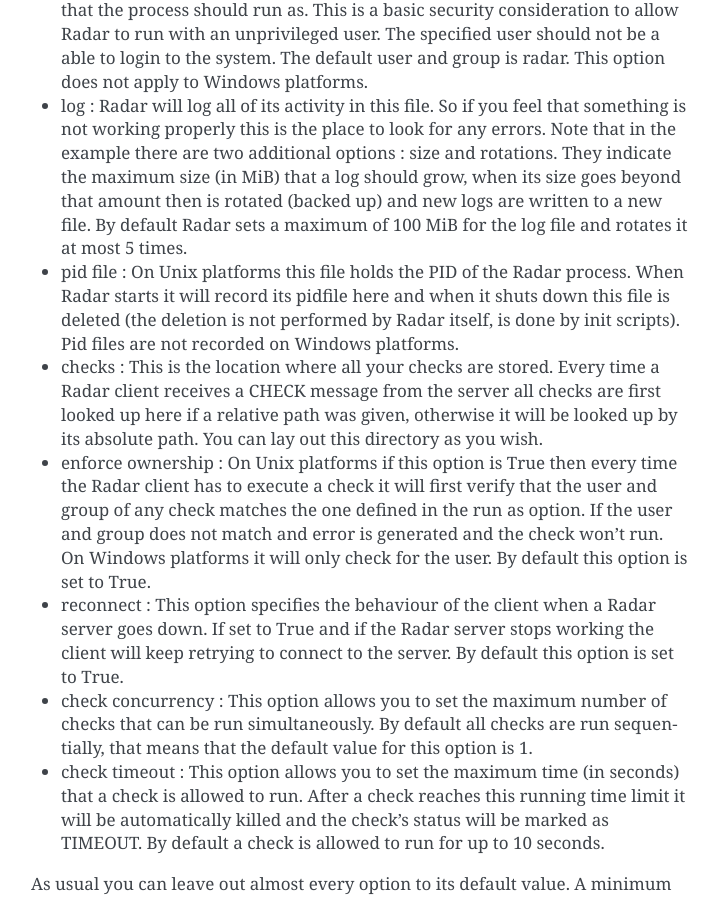
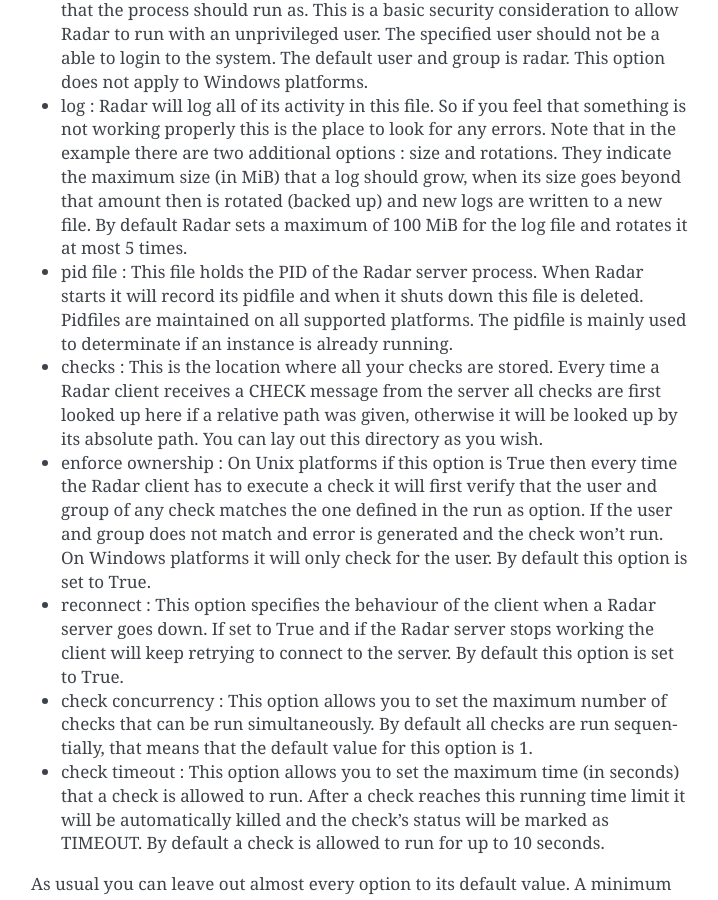
Before and after one commit to lliendo/Radar, a Sphinx documentation site: the page built from docs/client-configuration.rst, in a window 1280 px wide and 900 px high, scrolled down 758 px. Shown: the whole window, without its empty margins (389-1107 px from the left). Built offline with Sphinx 7.4.7, drawn with Linux system fonts in a browser that asks for light colours.

Commit message:
- Updated documentation.

```diff
--- a/docs/client-configuration.rst
+++ b/docs/client-configuration.rst
@@ -49,11 +49,10 @@
   up) and new logs are written to a new file. By default Radar sets a maximum
   of 100 MiB for the log file and rotates it at most 5 times.
 
-* pid file : On Unix platforms this file holds the PID of the Radar
-  process. When Radar starts it will record its pidfile here and when
-  it shuts down this file is deleted (the deletion is not performed by Radar
-  itself, is done by init scripts). Pid files are not recorded on Windows
-  platforms.
+* pid file : This file holds the PID of the Radar server process. When Radar starts
+  it will record its pidfile and when it shuts down this file is deleted.
+  Pidfiles are maintained on all supported platforms. The pidfile is mainly used
+  to determinate if an instance is already running.
 
 * checks : This is the location where all your checks are stored. Every time
   a Radar client receives a CHECK message from the server all checks are
```
Also changed, not shown: docs/server-configuration.rst (+4 -5 lines).
